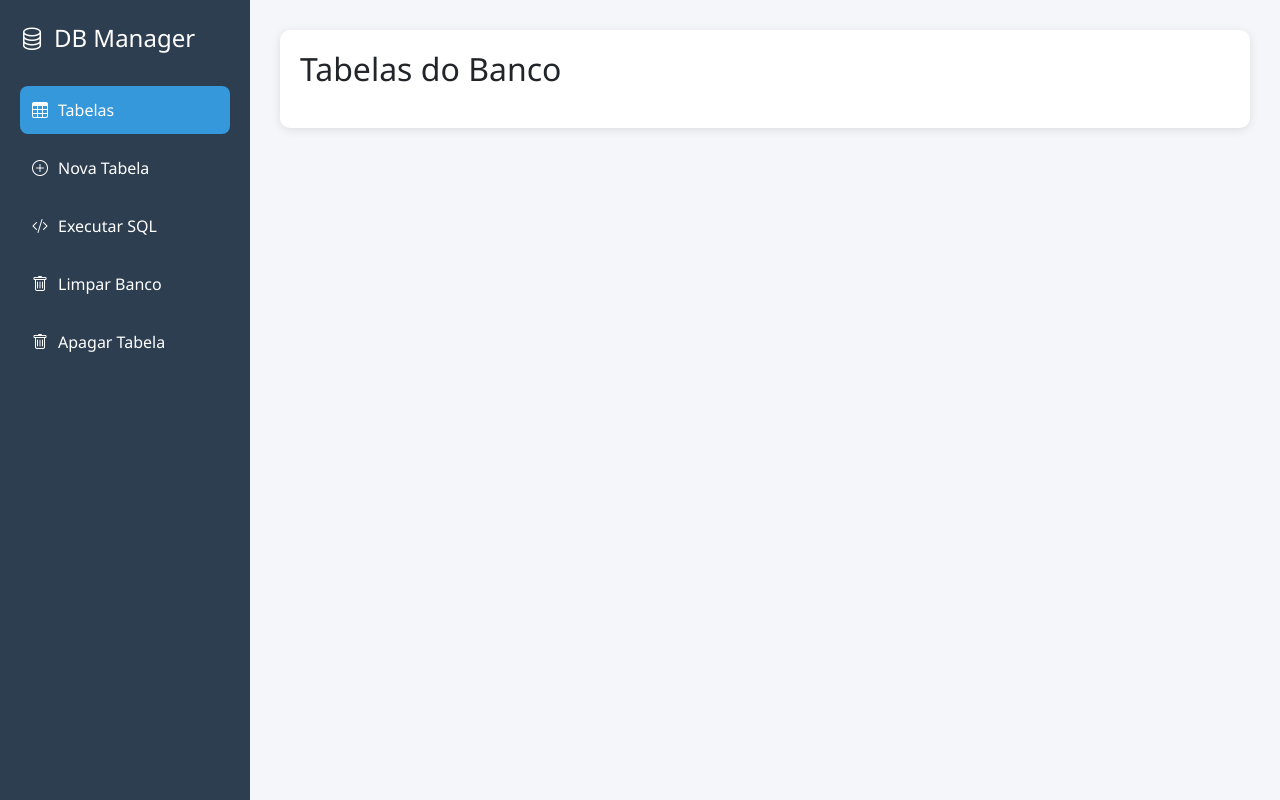
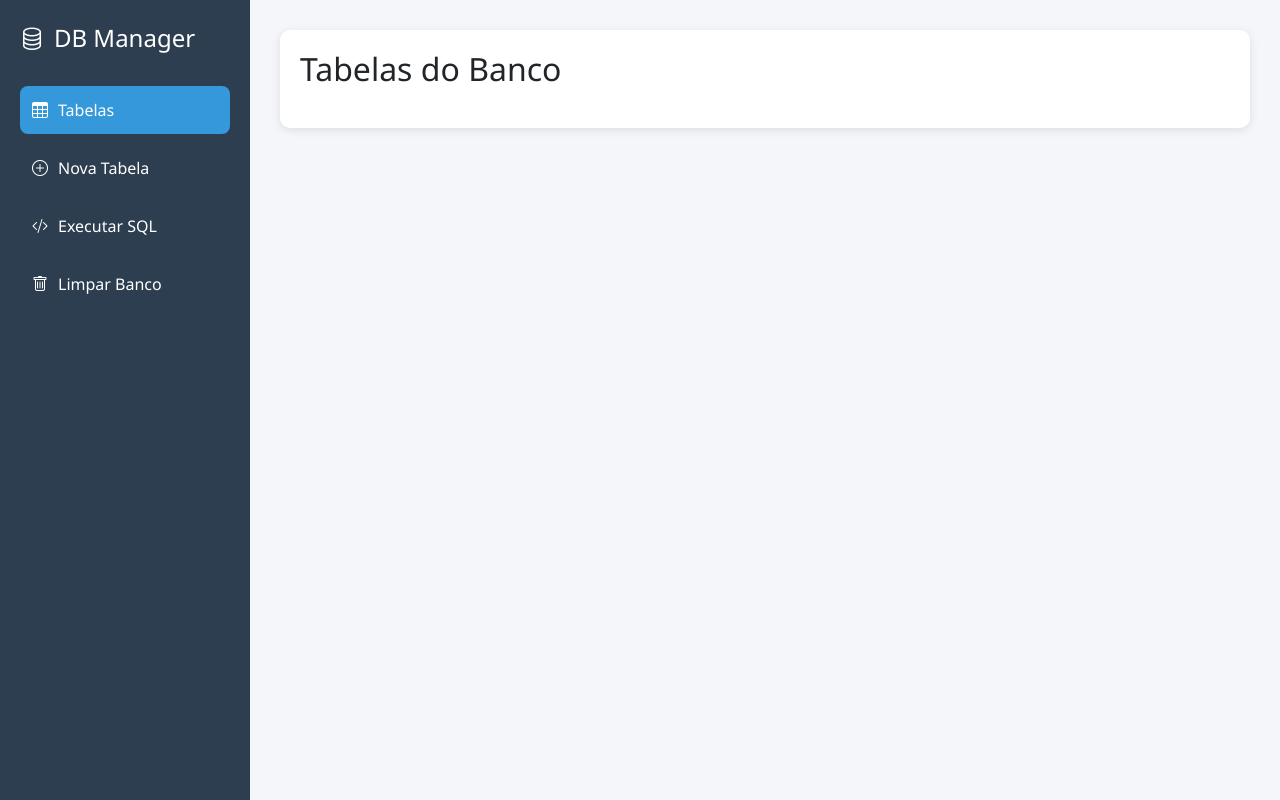
Before and after one commit to DevCoderMax/bd-pantheon, a PHP site: page / in a window 1280 px wide. Run offline with PHP 8.4, Linux system fonts and the light colour scheme.

Commit message:
Update index.php

```diff
--- a/bd-pantheon/web/index.php
+++ b/bd-pantheon/web/index.php
@@ -26,9 +26,6 @@
             </button>
             <button id="btnLimparBanco" class="menu-item">
                 <i class="bi bi-trash"></i> Limpar Banco
-            </button>
-            <button id="btnApagarTabela" class="menu-item">
-                <i class="bi bi-trash"></i> Apagar Tabela
             </button>
         </div>
     </div>
```
